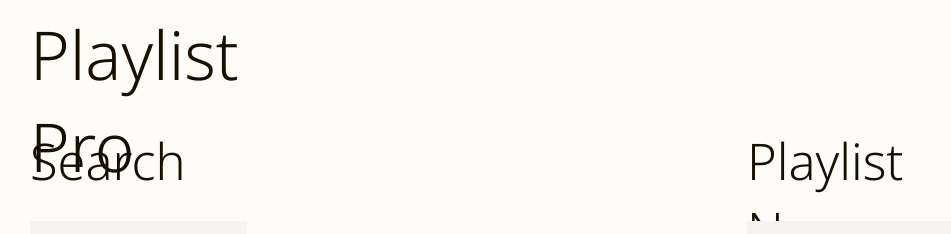
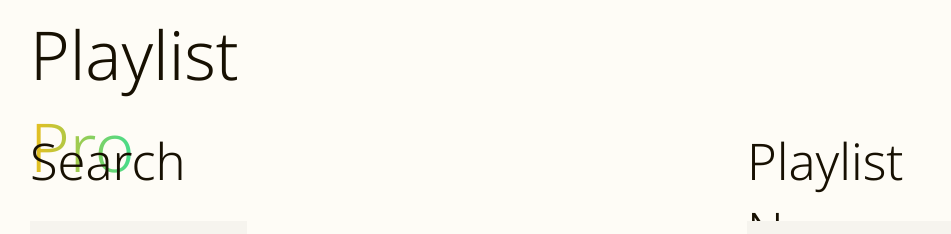
Before and after one commit to Joshua-Bernard/playlist-pro, a React app: page / in a window 1280 px wide. Shown: the top 234 px of the page, without its empty margins (128-1079 px from the left). Built offline with nearby package versions, Linux system fonts and the light colour scheme; the HTML template or start-up script is replaced by a standard one.

Commit message:
Added gradient effect to 'Pro' part of title

```diff
--- a/src/App.jsx
+++ b/src/App.jsx
@@ -107,7 +107,7 @@ function App() {
 
   return (
     <div className={styles.gridContainer}>
-      <h1 className={styles.title}>Playlist Pro</h1>
+      <h1 className={styles.title}>Playlist <span className={styles.titleHighlight}>Pro</span></h1>
       <SearchBar />
       <SearchResults songs={songs} />
       <PlaylistName/>
--- a/src/App.module.css
+++ b/src/App.module.css
@@ -85,6 +85,29 @@ small {
   grid-area: title;
 }
 
+
+
+
+
+@supports (-webkit-background-clip: text) {
+
+  /* Only for brousers that support it */
+  .titleHighlight {
+    background: linear-gradient(to right, var(--primary), var(--accent));
+    -webkit-background-clip: text;
+    -webkit-text-fill-color: transparent;
+    background-clip: text;
+    -moz-background-clip: text;
+    -moz-text-fill-color: transparent;
+    text-fill-color: transparent;
+  }
+}
+
+.titleHighlight {
+  color: var(--primary);
+  /* Fallback */
+}
+
 /* Text inputs */
 
 input {
```
